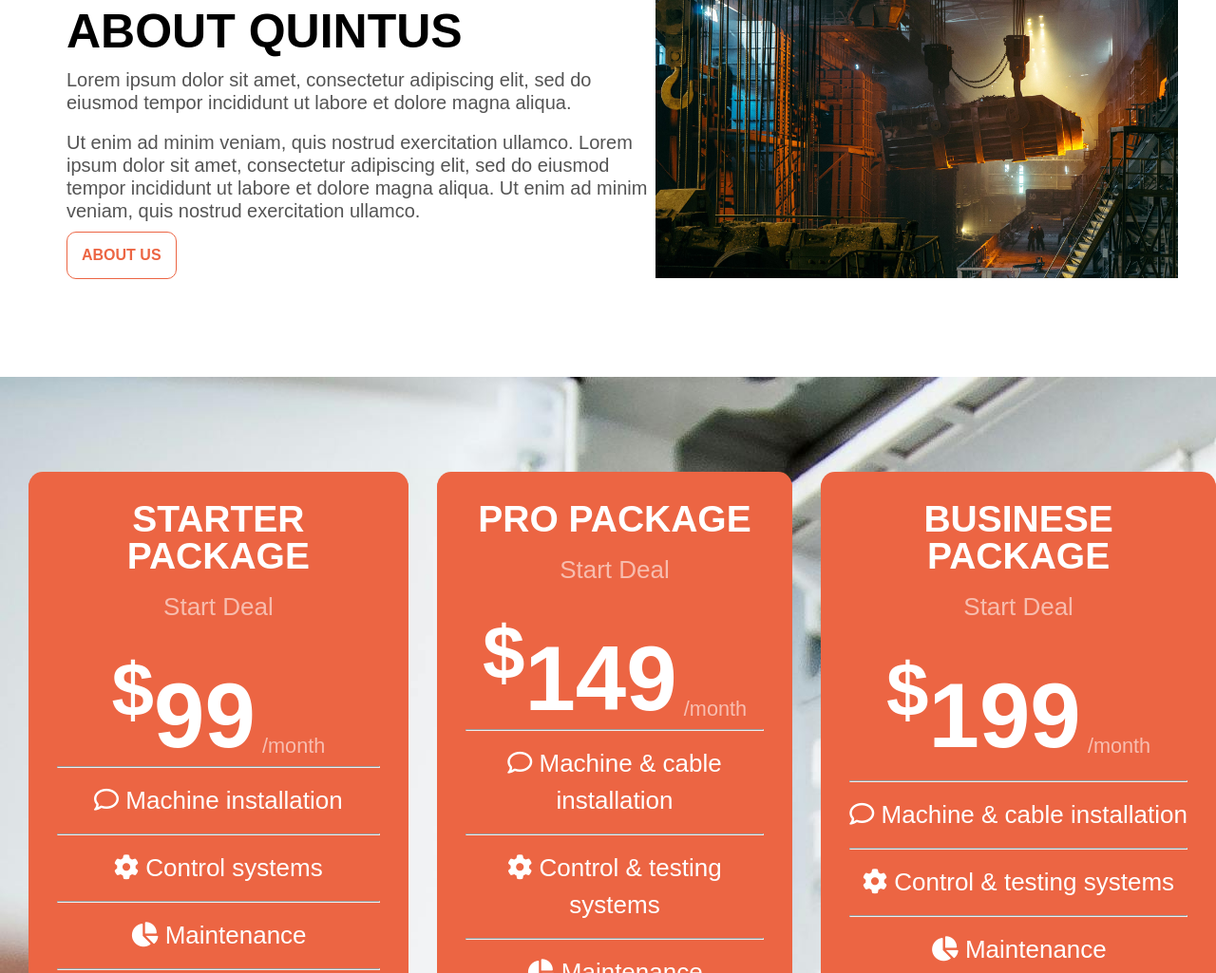
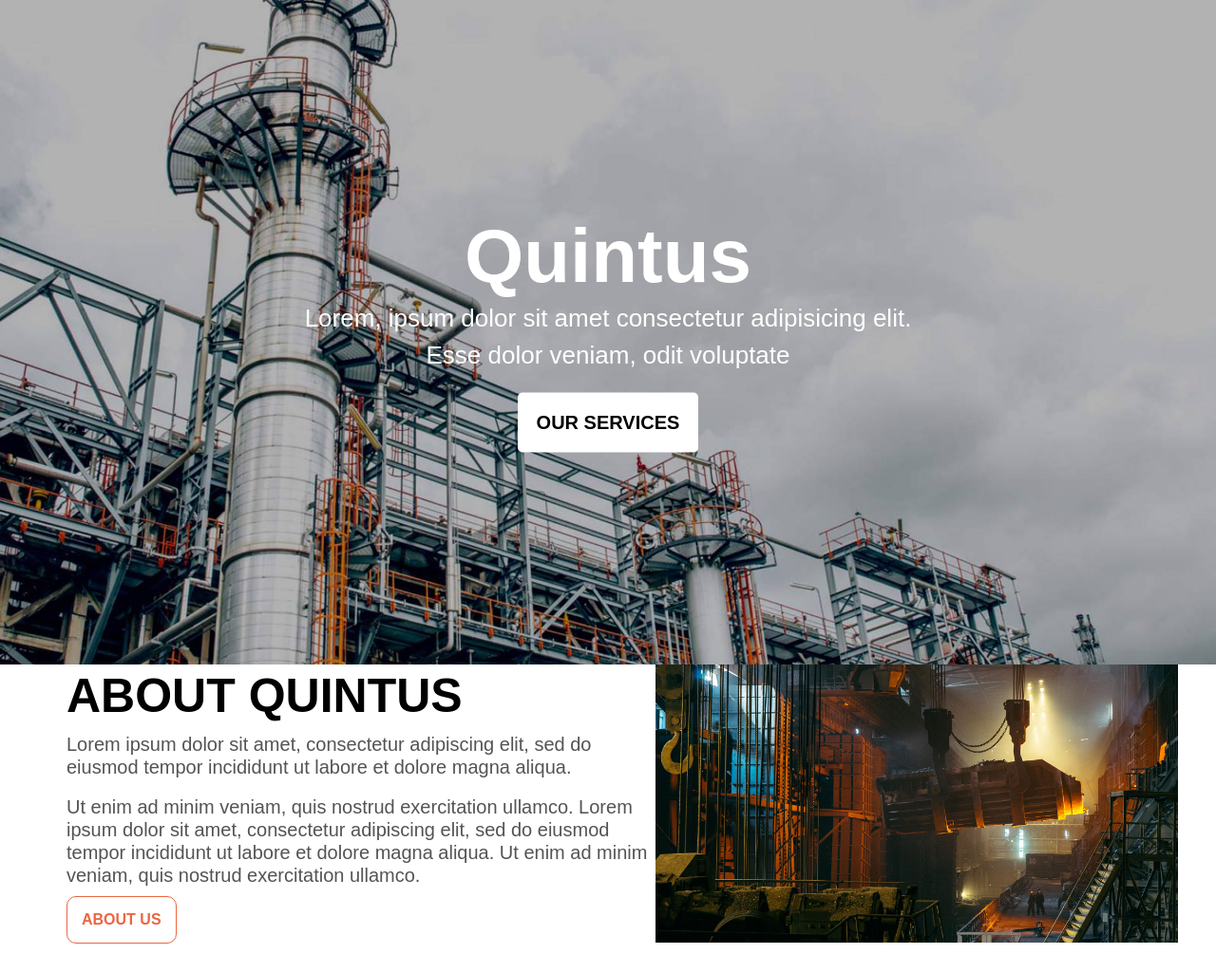
Before and after one commit to MdSalauddinSakib/RRF-template-1, a plain HTML site: page index.html in a window 1280 px wide. Shown: the top 1025 px of the page at 95% size. Drawn offline with Linux system fonts and the light colour scheme.

Commit message:
banner section created

```diff
--- a/assets/css/style.css
+++ b/assets/css/style.css
@@ -5,6 +5,54 @@
     font-family: Arial, Helvetica, sans-serif;
 }
 
+/* banner section */
+.banner{
+    position: relative;
+    background: url("../img/slider1_background.jpg");
+    background-size: cover;
+    height: 700px;
+    overflow: hidden;
+}
+
+.banner-text{
+    max-width: 1200px;
+    margin: 0 auto;
+    position: absolute;
+    top: 50%;
+    left: 50%;
+    transform: translate(-50%, -50%);
+    text-align: center;
+    color: #ffffff;
+}
+
+.banner-text h1{
+    font-size: 10vh;
+}
+
+.banner-text p{
+    font-size: 26px;
+    line-height: 150%;
+    margin-bottom: 20px;
+}
+
+.service-btn{
+    font-size: 20px;
+    padding: 20px;
+    border-radius: 5px;
+    cursor: pointer;
+    background-color: #fff;
+    border: none;
+    transition: 0.3s;
+    font-weight: bold;
+}
+
+.service-btn:hover{
+    cursor: pointer;
+    background-color: #343435;
+    color: #fff;
+}
+
+/*  about section */
 .container {
     max-width: 1200px;
     margin: 0 auto;
--- a/index.html
+++ b/index.html
@@ -10,6 +10,17 @@
 </head>
 
 <body>
+    <!-- Banner Section -->
+    <section class="hero-area">
+        <div class="banner">
+            <div class="banner-text">
+                <h1>Quintus</h1>
+                <p>Lorem, ipsum dolor sit amet consectetur adipisicing elit. Esse dolor veniam, odit voluptate
+                </p>
+                <a href="#"><button class="service-btn">OUR SERVICES</button></a>
+            </div>
+        </div>
+    </section>
     <!-- About section -->
     <div class="container">
         <div class="left-img">
```
Also changed, not shown: assets/img/Slide3_Bg-1.jpg (added), assets/img/slider1_background.jpg (added).
